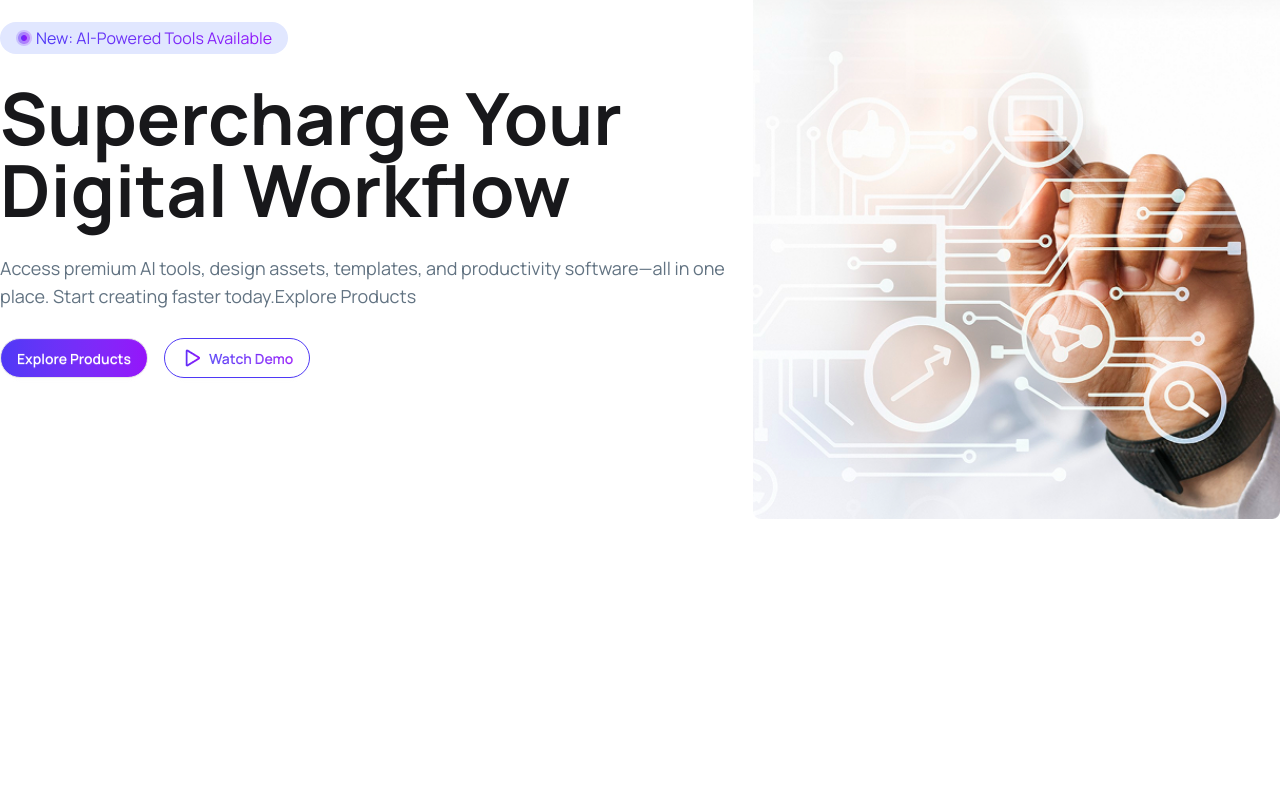
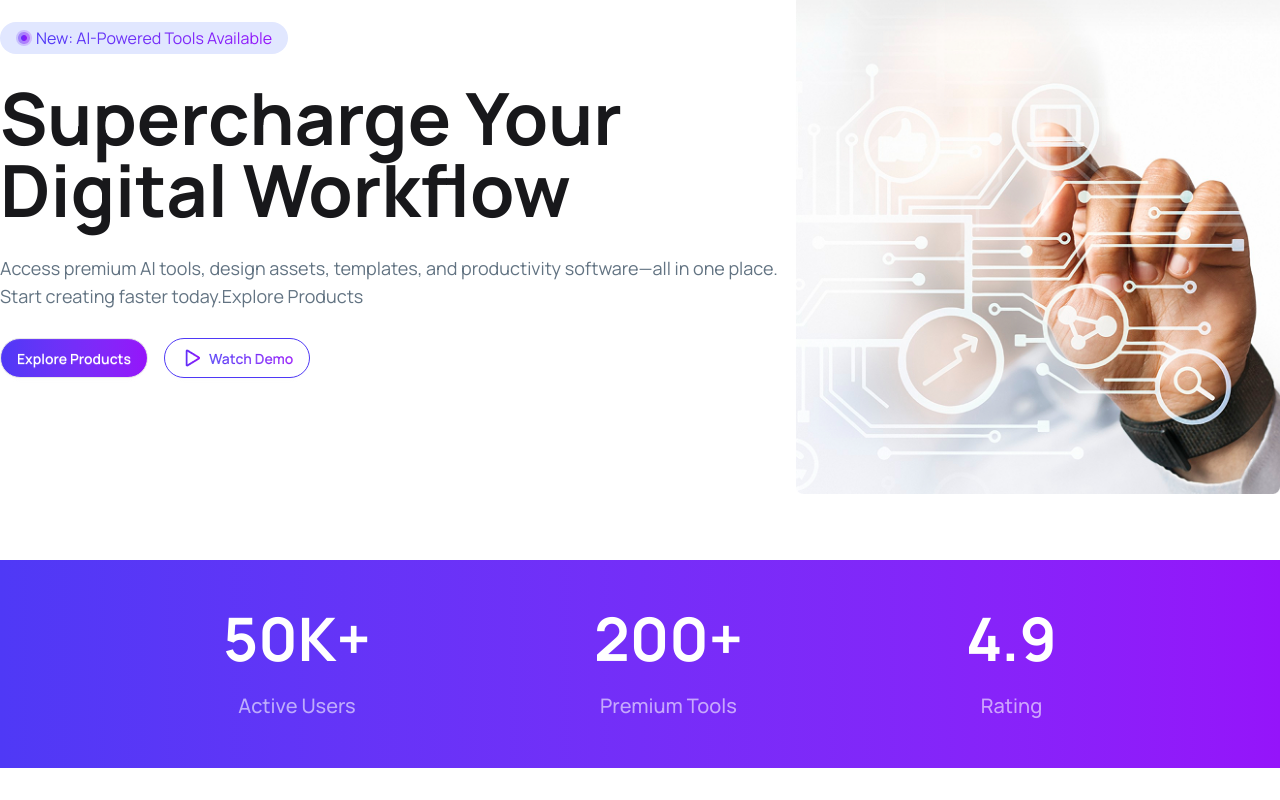
Before and after one commit to yashakib-dev/PH-A06-B13, a React (Vite) app: page / in a window 1280 px wide. Shown: the part 264-1064 px from the top of the page. Before the commit the page ends 800 px from the top, so only its background shows below. Built offline with nearby package versions, Linux system fonts and the light colour scheme.

Commit message:
Stats section added

```diff
--- a/src/App.jsx
+++ b/src/App.jsx
@@ -1,6 +1,7 @@
 import './App.css'
 import Hero from './components/hero/Hero'
 import Navbar from './components/navbar/Navbar'
+import Stats from './components/stats/Stats'
 
 function App() {
 
@@ -9,6 +10,7 @@ function App() {
     <>
       <Navbar></Navbar>
       <Hero></Hero>
+      <Stats></Stats>
     </>
   )
 }
--- a/src/components/hero/Hero.jsx
+++ b/src/components/hero/Hero.jsx
@@ -6,7 +6,7 @@ const Hero = () => {
   return (
     <>
       <div className=" hero-container container md:w-full w-[90%] mx-auto mt-16 min-h-160 md:flex justify-between items-center ">
-        <div className=" md:w-200 w-[95%] space-y-7 mb-4">
+        <div className=" md:w-230 w-[90%] mx-auto space-y-7 mb-4">
           <span className="flex items-center gap-1 bg-[#E1E7FF] rounded-full px-4 py-1 w-fit">
             <img src={circleImg} alt="" />
             <h3 className="bg-linear-to-r from-[#4F39F6] to-[#9514FA] bg-clip-text text-transparent">
@@ -36,7 +36,7 @@ const Hero = () => {
 
 
         <div>
-            <img className="md:w-140 w-80" src={heroImg} alt="" />
+            <img className="md:w-140 w-80 mx-auto" src={heroImg} alt="" />
         </div>
 
       </div>
--- /dev/null
+++ b/src/components/stats/Stats.jsx
@@ -0,0 +1,27 @@
+import React from 'react';
+
+const Stats = () => {
+    return (
+        <>
+         <div className='md:flex  justify-evenly my-8 py-12 bg-linear-to-r from-[#4F39F6] to-[#9514FA]'>
+
+            <div className=' text-center'>
+                <p className='text-6xl font-bold text-[#FFFFFF]'>50K+</p> <br />
+                <p className='text-xl font-medium text-[#ffffff96]'>Active Users</p>
+            </div>
+            <div className=' text-center'>
+                <p className='text-6xl font-bold text-[#FFFFFF]'>200+</p> <br />
+                <p className='text-xl font-medium text-[#ffffff96]'>Premium Tools</p>
+            </div>
+            <div className=' text-center'>
+                <p className='text-6xl font-bold text-[#FFFFFF]'>4.9</p> <br />
+                <p className='text-xl font-medium text-[#ffffff96]'>Rating</p>
+            </div>
+
+
+        </div>
+        </>
+    );
+};
+
+export default Stats;
```
